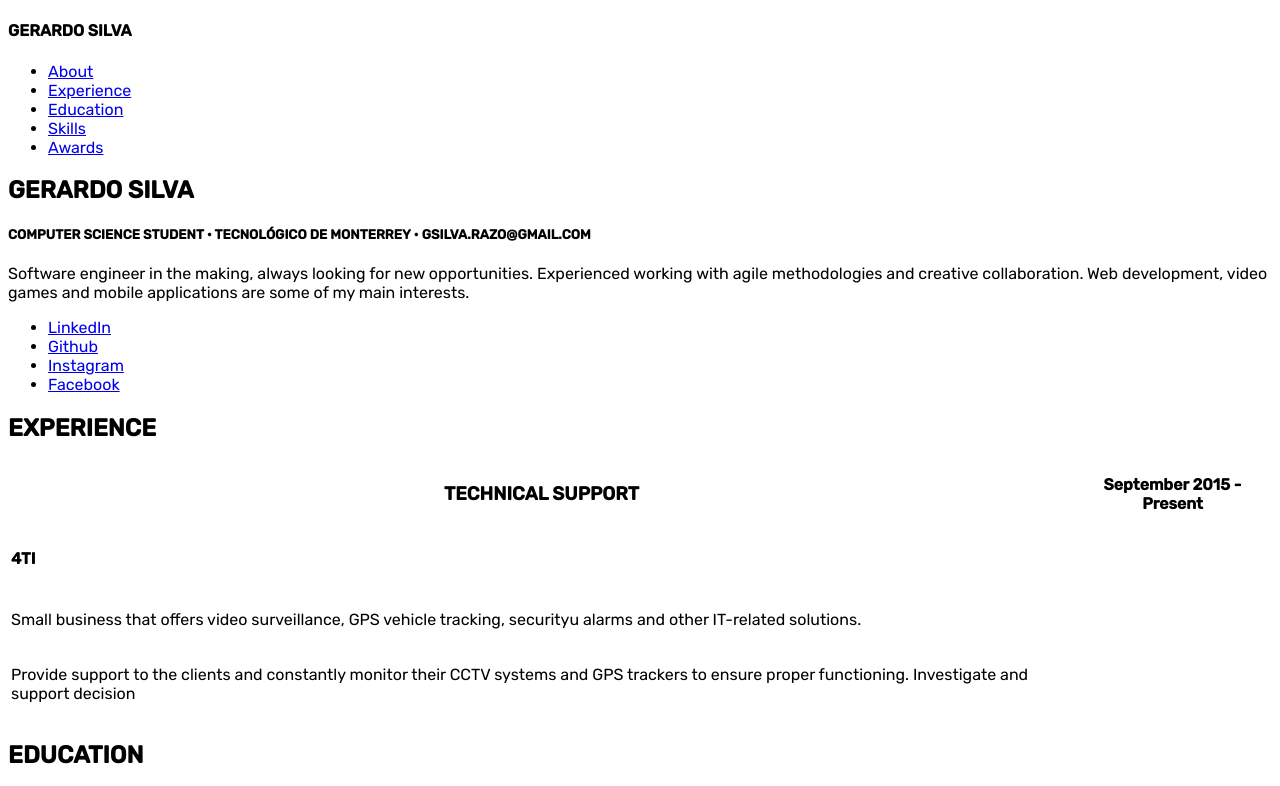
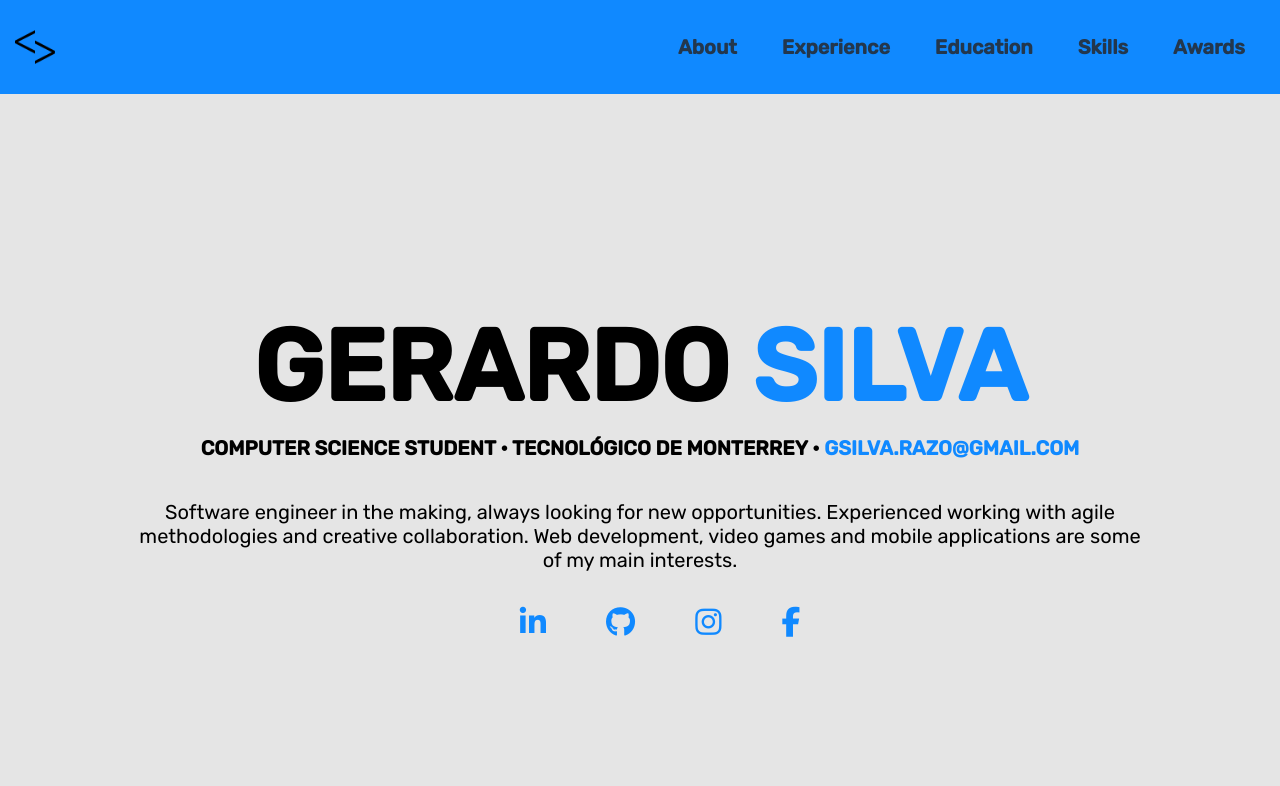
Before and after one commit to gerardoasilva/resume, a plain HTML site: page index.html in a window 1280 px wide. Shown: the top 786 px of the page. Drawn offline with Linux system fonts and the light colour scheme.

Commit message:
Add style for nav and main, include img folder

```diff
--- a/css/index.css
+++ b/css/index.css
@@ -1,26 +1,128 @@
-body {
+
+html, body {
     font-family: 'Rubik', sans-serif, 'Roboto',sans-serif, Helvetica, Arial, sans-serif;
+    background-color: #e5e5e5;
+    margin: 0;
+    padding: 0;
+    height: 100%;
+    font-size: 20px;
 }
- {
+
+.navItem {
+    font-weight: 600;
+    font-size: 20px;
+    color: #23374d;
+    background-color: transparent;
+    transition: all .5s ease 0s;
+    text-decoration: none;
+}
+
+
+header {
+    background-color: #1089ff;
+    display: flex;
+    justify-content: flex-end;
+    align-items: center;
+    padding: 15px 15px;
+    margin 0;
+}
+
+.logo {
+    background-color: transparent;
+    cursor: pointer;
+    margin-right: auto;
+    width: 40px;
+}
+
+.navLinks {
+    list-style: none;
+}
+
+.navLinks li {
+    display: inline-block;
+    padding: 0 20px;
+}
+
+.navItem:hover {
+    color: black;
+}
+
+.title {
+    text-transform: uppercase;
+}
+
+main #about {
+    text-align: center;
+    padding: 150px 150px ;
+}
+
+.container {
+    display: flex;
+    flex-direction: column;
+    justify-content: center;
+    align-items: center;
+    padding: 0;
+    margin: 0;
+    min-height: 100%;
+}
+
+.name, .bio{
+    text-align: center;
+}
+
+.bio {
+    padding: 20px 0;
+    width: 80%;
+}
+
+.fab {
+    font-size: 30px;
+    color: #1089ff;
+    padding: 15px;
+}
+
+.fab:hover {
+    color: #23374d;
+}
+
+.socialMedia {
+    list-style: none;
+    display: flex;
+    justify-content: center;
+    align-items: center;
 
 }
 
+.socialMedia li>a {
+    text-decoration: none;
+    margin: 0;
+    padding: 15px 15px;
+}
+
 h1 {
-    text-transform: uppercase;
+    font-size: 100px;
+    margin: 10px;
 }
 
 h2 {
-    text-transform: uppercase;
+    font-size: 50px;
+    margin: 0;
 }
 
 h3 {
-    text-transform: uppercase;
+    font-size: 30px;
+    margin: 0;
 }
 
 h4 {
-    text-transform: uppercase;
+    font-size: 20px;
+    margin: 0;
 }
 
-h5 {
-    text-transform: uppercase;
+.contrast {
+    color: #1089ff;
 }
+
+a {
+    text-decoration: none;
+}
--- a/index.html
+++ b/index.html
@@ -2,48 +2,73 @@
 <html lang="en">
 <head>
     <link rel="stylesheet" type="text/css" href="css/index.css" />
+
+    <!-- fonts -->
     <link href="https://fonts.googleapis.com/css?family=Roboto:400,700|Rubik:400,500&display=swap" rel="stylesheet">
+    <script src="https://kit.fontawesome.com/ee013fee7d.js"></script>
+
     <meta charset="UTF-8">
     <title>Gerardo Silva</title>
 </head>
 <body>
-    <nav>
-        <h4>Gerardo Silva</h4>
-        <ul>
-            <li><a href="#about">About</a></li>
-            <li><a href="#experience">Experience</a></li>
-            <li><a href="#">Education</a></li>
-            <li><a href="#">Skills</a></li>
-            <li><a href="#">Awards</a></li>
-        </ul>
-    </nav>
-    <section id="about">
-        <h1>Gerardo <span class="contrast">Silva</span></h1>
-        <h5>Computer Science Student • Tecnológico de Monterrey • <span class="contrast">gsilva.razo@gmail.com</span></h5>
+    <header>
+        <img class="logo" src="./css/img/logo.png" alt="GS logo">
+        <nav class="flex-container">
+            <ul class="navLinks">
+                <li><a class="navItem" href="#about">About</a></li>
+                <li><a class="navItem" href="#experience">Experience</a class="navItem"></li class="navItem">
+                <li><a class="navItem" href="#education">Education</a></li>
+                <li><a class="navItem" href="#skills">Skills</a></li>
+                <li><a class="navItem" href="#awards">Awards</a></li>
+            </ul>
+        </nav>
+    </header>
+    <main class="container">
+        <div class="name">
+            <h1 class="title">Gerardo <span class="contrast">Silva</span></h1 class="title">
+            <h4 class="title">Computer Science Student • Tecnológico de Monterrey • <a href="mailto:GSILVA.RAZO@GMAIL.COM" class="contrast">gsilva.razo@gmail.com</a></h4 class="title">
+        </div>
+        <div class="bio">
+            <p>Software engineer in the making, always looking for new opportunities. Experienced working with agile methodologies and creative collaboration. Web development, video games and mobile applications are some of my main interests.</p>
+            <ul class="socialMedia">
+                <li>
+                    <a href="https://www.linkedin.com/in/gsilva-razo">
+                        <i class="fab fa-linkedin-in"></i>
+                    </a>
+                </li>
+                <li>
+                    <a href="https://github.com/gerardoasilva">
+                        <i class="fab fa-github"></i>
+                    </a>
+                </li>
+                <li>
+                    <a href="https://www.instagram.com/gerardoasilva/">
+                        <i class="fab fa-instagram"></i>
+                    </a>
+                </li>
+                <li>
+                    <a href="https://www.facebook.com/gerardosilva99">
+                        <i class="fab fa-facebook-f"></i>
+                    </a>
+                </li>
+            </ul>
+        </div>
 
-        <p>Software engineer in the making, always looking for new opportunities. Experienced working with agile methodologies and creative collaboration. Web development, video games and mobile applications are some of my main interests.</p>
-
-        <ul>
-            <li><a href="#">LinkedIn</a></li>
-            <li><a href="#">Github</a></li>
-            <li><a href="#">Instagram</a></li>
-            <li><a href="#">Facebook</a></li>
-        </ul>
-    </section>
+    </main>
 
     <section id="experience">
-        <h2>Experience</h2>
+        <h2 class="title">Experience</h2 class="title">
         <div class="job">
             <table>
                 <thead>
                     <tr>
-                        <th><h3>Technical Support</h3></th>
+                        <th><h3 class="title">Technical Support</h3 class="title"></th>
                         <th id="date">September 2015 - Present</th>
                     </tr>
                 </thead>
                 <tbody>
                     <tr>
-                        <td><h4>4ti</h4></td>
+                        <td><h4 class="title">4ti</h4></td>
                     </tr>
                     <tr>
                         <td><p>Small business that offers video surveillance, GPS vehicle tracking, securityu alarms and other IT-related solutions.</p></td>
@@ -57,18 +82,18 @@
     </section>
 
     <section id="education">
-        <h2>Education</h2>
+        <h2 class="title">Education</h2>
         <div class="study">
             <table>
                 <thead>
                     <tr>
-                        <th><h3>Tecnológico de Monterrey</h3></th>
+                        <th><h3 class="title">Tecnológico de Monterrey</h3 class="title"></th>
                         <th id="date">August 2017 - December 2021</th>
                     </tr>
                 </thead>
                 <tbody>
                     <tr>
-                        <td><h4>Bachelor of Science</h4></td>
+                        <td><h4 class="title">Bachelor of Science</h4></td>
                     </tr>
                     <tr>
                         <td><p>Computer Science and Technology Engineering</p>
@@ -80,15 +105,15 @@
     </section>
 
     <section id="skills">
-        <h2>Skills</h2>
-        <h4>Programming Languages</h4>
+        <h2 class="title">Skills</h2>
+        <h3 class="title">Programming Languages</h3 class="title">
         <ul>
             <li>C++</li>
             <li>Java</li>
             <li>Javascript</li>
             <li>Swift</li>
         </ul>
-        <h4>Tools & Technologies</h4>
+        <h3 class="title">Tools & Technologies</h3>
         <ul>
             <li>NodeJS</li>
             <li>HTML5</li>
@@ -100,7 +125,7 @@
             <li>MySQL</li>
             <li>Git</li>
         </ul>
-        <h4>Spoken Languages</h4>
+        <h3 class="title">Spoken Languages</h3>
         <ul>
             <li><strong>Spanish</strong> - Native</li>
             <li>
@@ -119,7 +144,7 @@
     </section>
 
     <section id="awards">
-        <h2>Awards</h2>
+        <h2 class="title">Awards</h2>
         <ul>
             <li>1<sup>st</sup> Place - Tecnológico de Monterrey - Video Game Development Contest, 2019</li>
             <li>Completed the Web Development Bootcamp by Colt Steele - Udemy, 2019</li>
@@ -129,5 +154,9 @@
         </ul>
     </section>
 
+    <footer>
+
+    </footer>
+
 </body>
 </html>
```
Also changed, not shown: css/img/logo.png (added).
